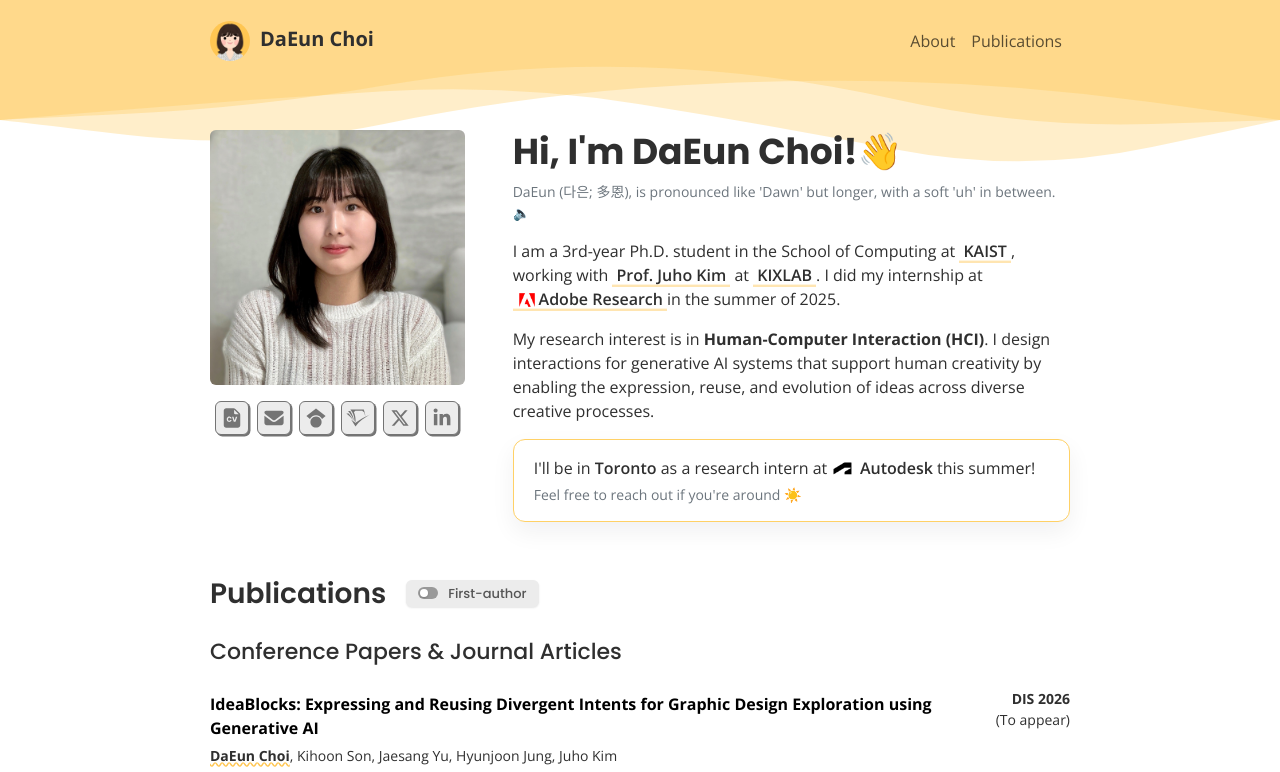
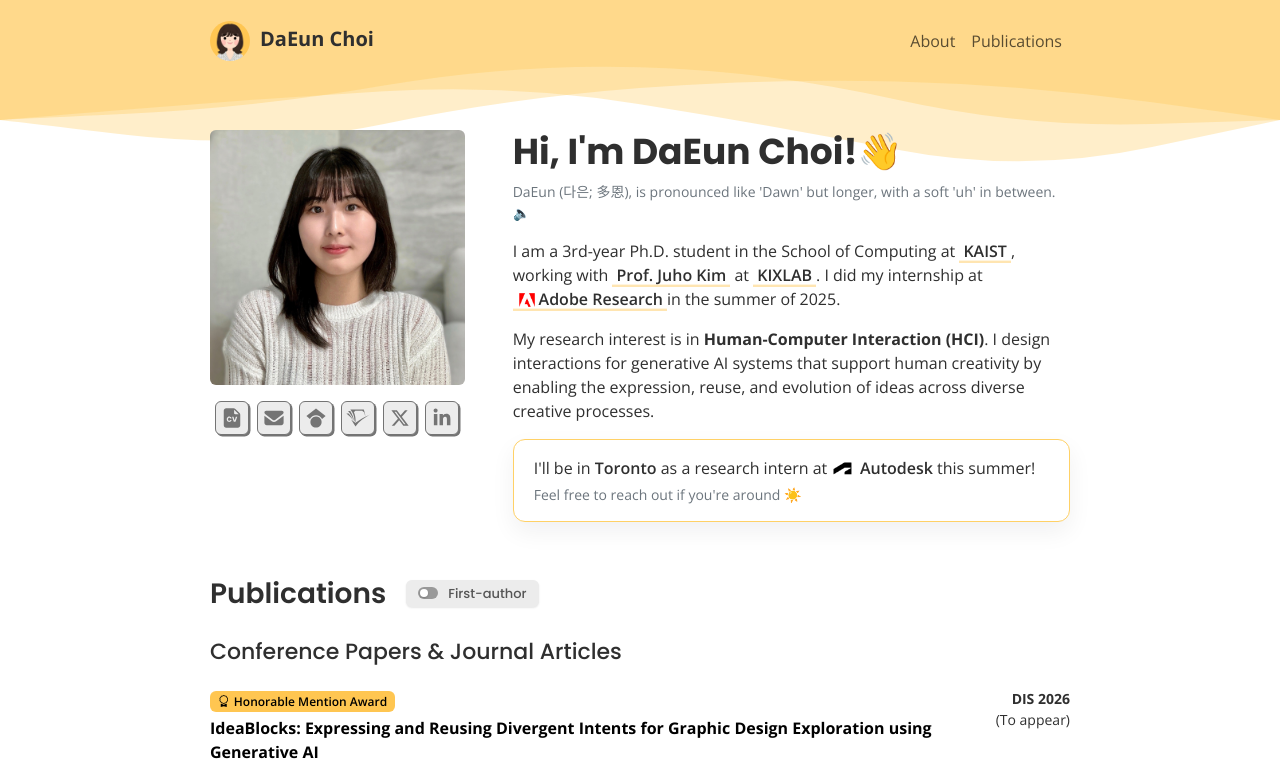
Before and after one commit to CheddarChoi/cheddarchoi.github.io, a React (Create React App) app: page / in a window 1280 px wide. Shown: the top 772 px of the page. Built offline with nearby package versions, Linux system fonts and the light colour scheme; some icons are missing.

Commit message:
Update CV and add award information to publications

```diff
--- a/src/components/footer.js
+++ b/src/components/footer.js
@@ -19,7 +19,7 @@
             </a>
           </div>
           <div className="col-4 text-end">
-            <div>Last Updated: May 9, 2026</div>
+            <div>Last Updated: May 12, 2026</div>
           </div>
         </div>
       </div>
--- a/src/data/publications.json
+++ b/src/data/publications.json
@@ -10,6 +10,7 @@
       { "name": "Juho Kim", "url": "https://juhokim.com/" }
     ],
     "toappear": true,
+    "award": "Honorable Mention Award",
     "arxiv": "https://arxiv.org/abs/2507.22163"
   },
   {
```
Also changed, not shown: 1 other file (tests, documents, lock files or other folders).
